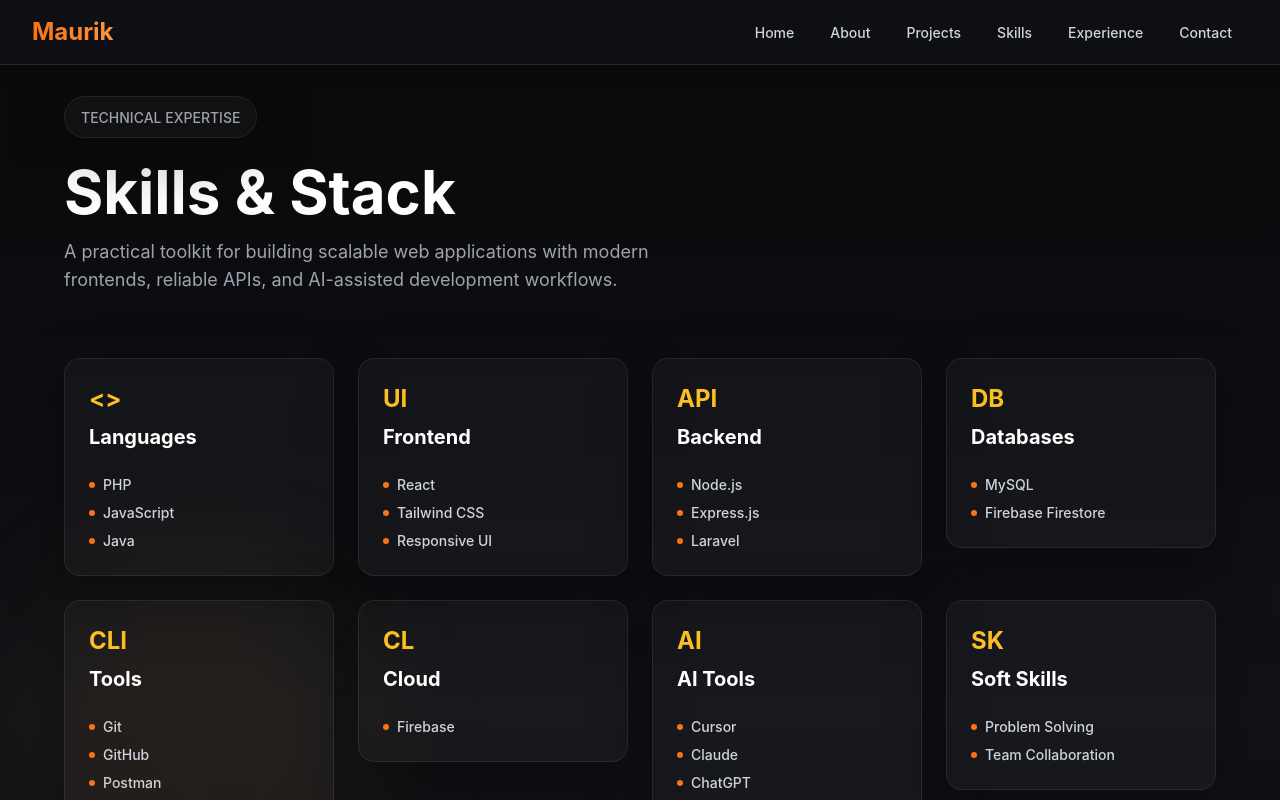
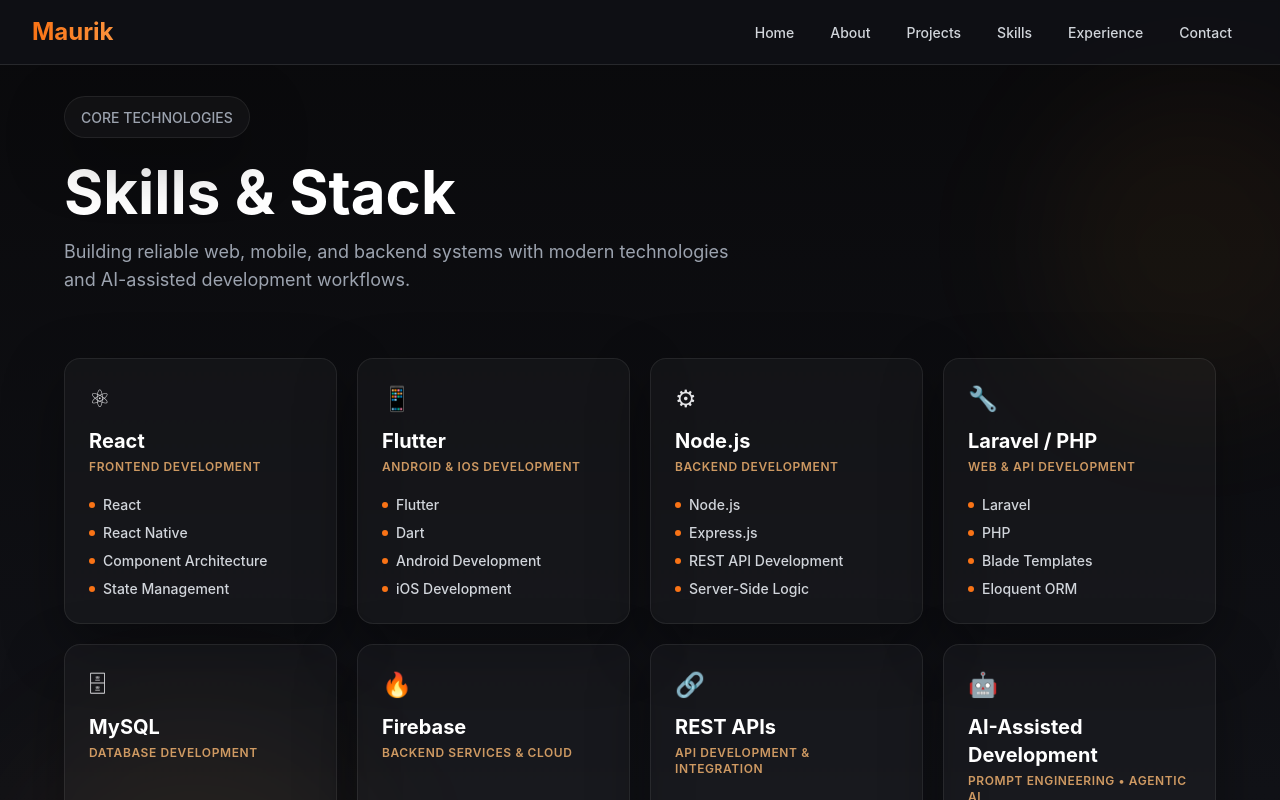
Before and after one commit to Maur1k/developer-portfolio, a React (Vite) app in the folder frontend/: page /skills in a window 1280 px wide. Shown: the top 800 px of the page. Built offline with nearby package versions, Linux system fonts and the light colour scheme.

Commit message:
Updated Information Status

```diff
--- a/frontend/src/data/fallbackPortfolio.js
+++ b/frontend/src/data/fallbackPortfolio.js
@@ -1,13 +1,13 @@
 export const fallbackProfile = {
   name: 'Maurik Angelo L. Fernandez',
-  professionalTitle: 'Full Stack Developer',
+  professionalTitle: 'Software Developer',
   headline: 'Building software with modern workflows.',
-  heroDescription: 'Full Stack Developer focused on React, Node.js, Express, and MySQL with an AI-assisted workflow that improves speed and quality.',
-  aboutMe: "I'm Maurik Angelo L. Fernandez, an Information Technology student from Pangasinan State University specializing in Web and Mobile Technologies. I build full stack applications with React, Node.js, Express, and MySQL, and I care about clean architecture, responsive UI, and reliable backend systems.",
+  heroDescription: 'Software Developer specializing in full-stack web and mobile development, with professional experience building production web, Android, and iOS applications.',
+  aboutMe: "I'm Maurik Angelo L. Fernandez, a Bachelor of Science in Information Technology graduate specializing in Web and Mobile Technologies from Pangasinan State University – Urdaneta Campus.\n\nI'm a Software Developer with professional experience at When in Baguio Inc., where I progressed from Full Stack Web Developer Intern to Contractual Software Developer.\n\nI've worked on production web, Android, and iOS applications, developing backend services, REST APIs, administrative systems, payment integrations, database-driven features, and mobile functionality.\n\nI also incorporate AI-assisted development, prompt engineering, and agentic AI workflows into my development process to accelerate implementation, improve debugging, automate repetitive tasks, and enhance code quality.\n\nI enjoy solving technical problems, learning new technologies, and building reliable software that creates real-world value.",
   profilePhoto: '',
   resumeUrl: '',
   location: 'Urdaneta City, Pangasinan',
-  availability: 'Open to opportunities',
+  availability: 'Open to Opportunities',
   socialLinks: {
     linkedin: 'https://www.linkedin.com/in/maurik-angelo-ab835716a/',
     github: '',
@@ -34,7 +34,9 @@
     category: 'Mobile App / E-commerce',
     status: 'Production',
     repositoryUrl: '',
-    liveDemoUrl: 'https://play.google.com/store/apps/details?id=com.wheninbaguio.app', // Placeholder, the user didn't give exact URL but mentioned Play Store
+    liveDemoUrl: '',
+    appStoreUrl: 'https://apps.apple.com/ph/app/when-in-baguio-eat/id1524156193',
+    playStoreUrl: 'https://play.google.com/store/apps/details?id=com.wheninbaguio.wibapp&hl=en',
     startDate: '',
     endDate: '',
     featured: true,
@@ -125,19 +127,30 @@
 ];
 
 export const fallbackSkills = {
-  languages: ['PHP', 'JavaScript', 'Java'],
-  frontend: ['React', 'Tailwind CSS', 'Responsive UI'],
-  backend: ['Node.js', 'Express.js', 'Laravel'],
-  databases: ['MySQL', 'Firebase Firestore'],
-  tools: ['Git', 'GitHub', 'Postman', 'VS Code'],
-  cloud: ['Firebase'],
-  aiTools: ['Cursor', 'Claude', 'ChatGPT', 'GitHub Copilot'],
-  softSkills: ['Problem Solving', 'Team Collaboration'],
+  react: ['React', 'React Native', 'Component Architecture', 'State Management'],
+  flutter: ['Flutter', 'Dart', 'Android Development', 'iOS Development'],
+  nodejs: ['Node.js', 'Express.js', 'REST API Development', 'Server-Side Logic'],
+  laravel: ['Laravel', 'PHP', 'Blade Templates', 'Eloquent ORM'],
+  mysql: ['MySQL', 'Database Design', 'Query Optimization', 'Data Modeling'],
+  firebase: ['Firebase', 'Firestore', 'Cloud Functions', 'Authentication'],
+  restapis: ['REST API Design', 'API Integration', 'Postman', 'Swagger'],
+  aidev: ['Prompt Engineering', 'Agentic AI', 'Cursor', 'Claude', 'ChatGPT', 'GitHub Copilot'],
 };
 
 export const fallbackExperience = [
   {
-    id: 'when-in-baguio',
+    id: 'when-in-baguio-contract',
+    company: 'When in Baguio Inc.',
+    position: 'Contractual Software Developer',
+    duration: 'April 2026 - Present',
+    description: 'Continued development of the WIBE food delivery platform as a contractual software developer, building features across web, Android, and iOS applications.',
+    responsibilities: ['Developed and maintained features across web, Android, and iOS applications', 'Built backend services and REST APIs for core delivery workflows', 'Integrated payment gateways and push notification systems', 'Developed administrative dashboards and database-driven services', 'Utilized AI-assisted development and agentic workflows for efficient delivery'],
+    technologies: ['React', 'React Native', 'Flutter', 'Node.js', 'MySQL', 'Firebase', 'REST APIs'],
+    logoUrl: '',
+    displayOrder: 1,
+  },
+  {
+    id: 'when-in-baguio-intern',
     company: 'When in Baguio Inc.',
     position: 'Full Stack Web Developer Intern',
     duration: 'January 2026 - April 2026',
@@ -145,7 +158,7 @@
     responsibilities: ['Built and maintained backend features and administrative modules', 'Enhanced dashboard functionality with content management', 'Optimized payment and checkout workflows through API integration', 'Implemented file upload and data management functionality', 'Performed debugging, testing, and performance optimization', 'Utilized AI-assisted development tools for accelerated workflows'],
     technologies: ['React', 'Node.js', 'MySQL', 'REST APIs', 'Git', 'Postman'],
     logoUrl: '',
-    displayOrder: 1,
+    displayOrder: 2,
   },
 ];
 
@@ -155,7 +168,7 @@
     degree: 'BSIT - Web and Mobile Technologies',
     institution: 'Pangasinan State University',
     campus: 'Urdaneta Campus',
-    duration: 'Expected Graduation: July 2026',
+    duration: 'Graduated: July 2026',
     displayOrder: 1,
   },
 ];
--- a/frontend/src/pages/About.jsx
+++ b/frontend/src/pages/About.jsx
@@ -17,14 +17,12 @@
       <div className="relative z-10 max-w-6xl mx-auto">
         <motion.div initial={{ opacity: 0, y: 20 }} whileInView={{ opacity: 1, y: 0 }} transition={{ duration: 0.6 }} viewport={{ once: true }} className="mb-16">
           <div className="inline-block px-4 py-2 rounded-full glass-card mb-6"><span className="text-sm text-gray-400 font-medium">ABOUT ME</span></div>
-          <h2 className="text-5xl md:text-6xl font-bold text-white mb-4">Building modern web products</h2>
+          <h2 className="text-5xl md:text-6xl font-bold text-white mb-4">Building practical software with modern tools.</h2>
         </motion.div>
 
         <motion.div variants={containerVariants} initial="hidden" whileInView="visible" viewport={{ once: true }} className="grid lg:grid-cols-2 gap-12 items-start">
           <motion.div variants={itemVariants} className="space-y-6">
-            <div><h3 className="text-2xl font-bold text-white mb-4">Who I Am</h3><p className="text-gray-400 text-lg leading-relaxed">{profile.aboutMe}</p></div>
-            <div><h3 className="text-2xl font-bold text-white mb-4">My Approach</h3><p className="text-gray-400 text-lg leading-relaxed">I use AI-assisted development tools to move faster on debugging, documentation, prototyping, and architecture decisions while keeping the work grounded in maintainable code.</p></div>
-            <div><h3 className="text-2xl font-bold text-white mb-4">Beyond Code</h3><p className="text-gray-400 text-lg leading-relaxed">I enjoy solving product problems, refining developer workflows, and building scalable web applications that feel fast, clear, and durable.</p></div>
+            <div><h3 className="text-2xl font-bold text-white mb-4">Who I Am</h3><p className="text-gray-400 text-lg leading-relaxed whitespace-pre-line">{profile.aboutMe}</p></div>
           </motion.div>
 
           <motion.div variants={itemVariants} className="space-y-6">
--- a/frontend/src/pages/Hero.jsx
+++ b/frontend/src/pages/Hero.jsx
@@ -11,7 +11,7 @@
 export default function Hero() {
   const { data: profile } = useDocumentData('siteContent', 'profile', fallbackProfile);
   const wibeProject = fallbackProjects.find(p => p.id === 'wibav3');
-  const tags = ['React', 'Node.js', 'Agentic AI', 'Laravel PHP', 'Flutter', 'Firebase'];
+  const tags = ['React', 'Flutter', 'Node.js', 'Laravel PHP', 'MySQL', 'Firebase', 'REST APIs', 'AI-Assisted Dev'];
 
   return (
     <section className="min-h-screen relative overflow-hidden pt-20 md:pt-24 pb-16 md:pb-24 px-4 md:px-8">
@@ -38,7 +38,7 @@
             </motion.div>
 
             <motion.p variants={itemVariants} className="text-lg text-gray-400 mb-6 max-w-md">{profile.heroDescription}</motion.p>
-            <motion.p variants={itemVariants} className="text-base text-gray-500 mb-8 max-w-md leading-relaxed">{profile.aboutMe}</motion.p>
+            <motion.p variants={itemVariants} className="text-base text-gray-500 mb-8 max-w-md leading-relaxed">I work with React, Flutter, Node.js, Laravel, PHP, MySQL, Firebase, and REST APIs, while leveraging AI-assisted development and agentic workflows to build, debug, and ship software more efficiently.</motion.p>
 
             <motion.div variants={itemVariants} className="flex flex-col sm:flex-row gap-4">
               <Link to="/projects" className="btn-primary px-8 py-3 text-white font-semibold rounded-xl transition-all duration-300 text-center">See Work</Link>
@@ -53,7 +53,7 @@
                 {profile.profilePhoto ? <img src={profile.profilePhoto} alt={profile.name} className="absolute inset-0 h-full w-full object-cover opacity-20" /> : null}
                 <div className="relative">
                   <div className="inline-flex items-center gap-2 rounded-full border border-white/10 bg-white/[0.03] px-3 py-1 text-[11px] font-semibold uppercase tracking-[0.18em] text-gray-300">{profile.availability}</div>
-                  <div className="mt-8 space-y-1"><p className="text-3xl font-bold text-white leading-tight">{profile.professionalTitle}</p><p className="mt-4 text-sm leading-6 text-gray-400 max-w-sm">AI-assisted, product-minded, and focused on clean architecture, responsive UI, and reliable backend systems.</p></div>
+                  <div className="mt-8 space-y-1"><p className="text-3xl font-bold text-white leading-tight">{profile.professionalTitle}</p><p className="mt-4 text-sm leading-6 text-gray-400 max-w-sm">Full-stack and mobile developer focused on reliable software, modern development workflows, and AI-assisted engineering.</p></div>
                 </div>
                 <div className="relative space-y-4"><div className="h-px w-full bg-white/10"></div><div className="flex flex-wrap gap-2">{tags.map((tag) => <span key={tag} className="rounded-full border border-white/10 bg-white/[0.03] px-3 py-1 text-[11px] font-medium text-gray-200 transition-colors duration-200 hover:border-orange-400/40 hover:text-white">{tag}</span>)}</div></div>
               </div>
--- a/frontend/src/pages/Skills.jsx
+++ b/frontend/src/pages/Skills.jsx
@@ -3,33 +3,75 @@
 import { useDocumentData } from '../hooks/useFirestoreData';
 import { fallbackSkills } from '../data/fallbackPortfolio';
 
-const containerVariants = { hidden: { opacity: 0 }, visible: { opacity: 1, transition: { staggerChildren: 0.1 } } };
-const itemVariants = { hidden: { opacity: 0, scale: 0.95 }, visible: { opacity: 1, scale: 1, transition: { duration: 0.4, ease: [0.22, 1, 0.36, 1] } } };
+const containerVariants = { hidden: { opacity: 0 }, visible: { opacity: 1, transition: { staggerChildren: 0.08 } } };
+const itemVariants = { hidden: { opacity: 0, y: 20 }, visible: { opacity: 1, y: 0, transition: { duration: 0.5, ease: [0.22, 1, 0.36, 1] } } };
+
+const coreSkills = [
+  { title: 'React', subtitle: 'Frontend Development', key: 'react', icon: '⚛' },
+  { title: 'Flutter', subtitle: 'Android & iOS Development', key: 'flutter', icon: '📱' },
+  { title: 'Node.js', subtitle: 'Backend Development', key: 'nodejs', icon: '⚙' },
+  { title: 'Laravel / PHP', subtitle: 'Web & API Development', key: 'laravel', icon: '🔧' },
+  { title: 'MySQL', subtitle: 'Database Development', key: 'mysql', icon: '🗄' },
+  { title: 'Firebase', subtitle: 'Backend Services & Cloud', key: 'firebase', icon: '🔥' },
+  { title: 'REST APIs', subtitle: 'API Development & Integration', key: 'restapis', icon: '🔗' },
+  { title: 'AI-Assisted Development', subtitle: 'Prompt Engineering • Agentic AI', key: 'aidev', icon: '🤖' },
+];
 
 export default function Skills() {
   const { data: skills, loading } = useDocumentData('siteContent', 'skills', fallbackSkills);
-  const skillCategories = [
-    { title: 'Languages', key: 'languages', icon: '<>' },
-    { title: 'Frontend', key: 'frontend', icon: 'UI' },
-    { title: 'Backend', key: 'backend', icon: 'API' },
-    { title: 'Databases', key: 'databases', icon: 'DB' },
-    { title: 'Tools', key: 'tools', icon: 'CLI' },
-    { title: 'Cloud', key: 'cloud', icon: 'CL' },
-    { title: 'AI Tools', key: 'aiTools', icon: 'AI' },
-    { title: 'Soft Skills', key: 'softSkills', icon: 'SK' },
-  ].filter((category) => Array.isArray(skills?.[category.key]) && skills[category.key].length);
 
   return (
     <section className="min-h-screen py-24 px-4 md:px-8 relative">
-      <div className="absolute inset-0 overflow-hidden pointer-events-none"><div className="absolute bottom-0 left-0 w-96 h-96 bg-gradient-to-tr from-orange-500/5 to-amber-400/5 rounded-full blur-3xl"></div></div>
+      <div className="absolute inset-0 overflow-hidden pointer-events-none">
+        <div className="absolute bottom-0 left-0 w-96 h-96 bg-gradient-to-tr from-orange-500/5 to-amber-400/5 rounded-full blur-3xl"></div>
+        <div className="absolute top-20 right-[-5rem] w-80 h-80 bg-gradient-to-bl from-orange-500/5 to-amber-400/5 rounded-full blur-3xl"></div>
+      </div>
       <div className="relative z-10 max-w-6xl mx-auto">
         <motion.div initial={{ opacity: 0, y: 20 }} whileInView={{ opacity: 1, y: 0 }} transition={{ duration: 0.6 }} viewport={{ once: true }} className="mb-16">
-          <div className="inline-block px-4 py-2 rounded-full glass-card mb-6"><span className="text-sm text-gray-400 font-medium">TECHNICAL EXPERTISE</span></div>
+          <div className="inline-block px-4 py-2 rounded-full glass-card mb-6"><span className="text-sm text-gray-400 font-medium">CORE TECHNOLOGIES</span></div>
           <h2 className="text-5xl md:text-6xl font-bold text-white mb-4">Skills & Stack</h2>
-          <p className="text-lg text-gray-400 max-w-2xl">A practical toolkit for building scalable web applications with modern frontends, reliable APIs, and AI-assisted development workflows.</p>
+          <p className="text-lg text-gray-400 max-w-2xl">Building reliable web, mobile, and backend systems with modern technologies and AI-assisted development workflows.</p>
         </motion.div>
 
-        {loading ? <div className="text-center text-gray-500 py-12">Loading skills...</div> : <div className="grid md:grid-cols-2 lg:grid-cols-4 gap-6">{skillCategories.map((category, idx) => <motion.div key={category.key} variants={itemVariants} initial="hidden" whileInView="visible" viewport={{ once: true }} transition={{ delay: idx * 0.1 }} className="group relative"><div className="absolute inset-0 bg-gradient-to-br from-orange-500/20 to-amber-400/20 rounded-2xl blur opacity-0 group-hover:opacity-100 transition-opacity duration-300"></div><div className="relative glass-card group-hover:border-orange-500/40 rounded-2xl p-6 transition-all duration-300"><div className="mb-6"><div className="text-2xl mb-2 text-amber-400 font-bold">{category.icon}</div><h3 className="text-xl font-bold text-white">{category.title}</h3></div><motion.div variants={containerVariants} initial="hidden" whileInView="visible" viewport={{ once: true }} className="space-y-2">{skills[category.key].map((skill) => <motion.div key={skill} variants={itemVariants} className="flex items-center gap-2 group/skill"><span className="w-1.5 h-1.5 rounded-full bg-orange-500 group-hover/skill:bg-amber-400 transition-colors"></span><span className="text-gray-300 group-hover/skill:text-white transition-colors text-sm font-medium">{skill}</span></motion.div>)}</motion.div></div></motion.div>)}</div>}
+        {loading ? (
+          <div className="text-center text-gray-500 py-12">Loading skills...</div>
+        ) : (
+          <motion.div
+            variants={containerVariants}
+            initial="hidden"
+            whileInView="visible"
+            viewport={{ once: true }}
+            className="grid sm:grid-cols-2 lg:grid-cols-4 gap-5"
+          >
+            {coreSkills.map((skill) => {
+              const items = skills?.[skill.key] || [];
+              return (
+                <motion.div
+                  key={skill.key}
+                  variants={itemVariants}
+                  className="group relative"
+                >
+                  <div className="absolute inset-0 bg-gradient-to-br from-orange-500/20 to-amber-400/20 rounded-2xl blur opacity-0 group-hover:opacity-100 transition-opacity duration-300"></div>
+                  <div className="relative glass-card group-hover:border-orange-500/40 rounded-2xl p-6 transition-all duration-300 h-full flex flex-col">
+                    <div className="mb-5">
+                      <div className="text-2xl mb-3">{skill.icon}</div>
+                      <h3 className="text-xl font-bold text-white">{skill.title}</h3>
+                      <p className="text-xs text-orange-300/80 font-semibold uppercase tracking-wider mt-1">{skill.subtitle}</p>
+                    </div>
+                    <div className="space-y-2 mt-auto">
+                      {items.map((item) => (
+                        <div key={item} className="flex items-center gap-2 group/skill">
+                          <span className="w-1.5 h-1.5 rounded-full bg-orange-500 group-hover/skill:bg-amber-400 transition-colors"></span>
+                          <span className="text-gray-300 group-hover/skill:text-white transition-colors text-sm font-medium">{item}</span>
+                        </div>
+                      ))}
+                    </div>
+                  </div>
+                </motion.div>
+              );
+            })}
+          </motion.div>
+        )}
       </div>
     </section>
   );
```
Also changed, not shown: frontend/src/pages/Projects.jsx (+21 -8 lines).
